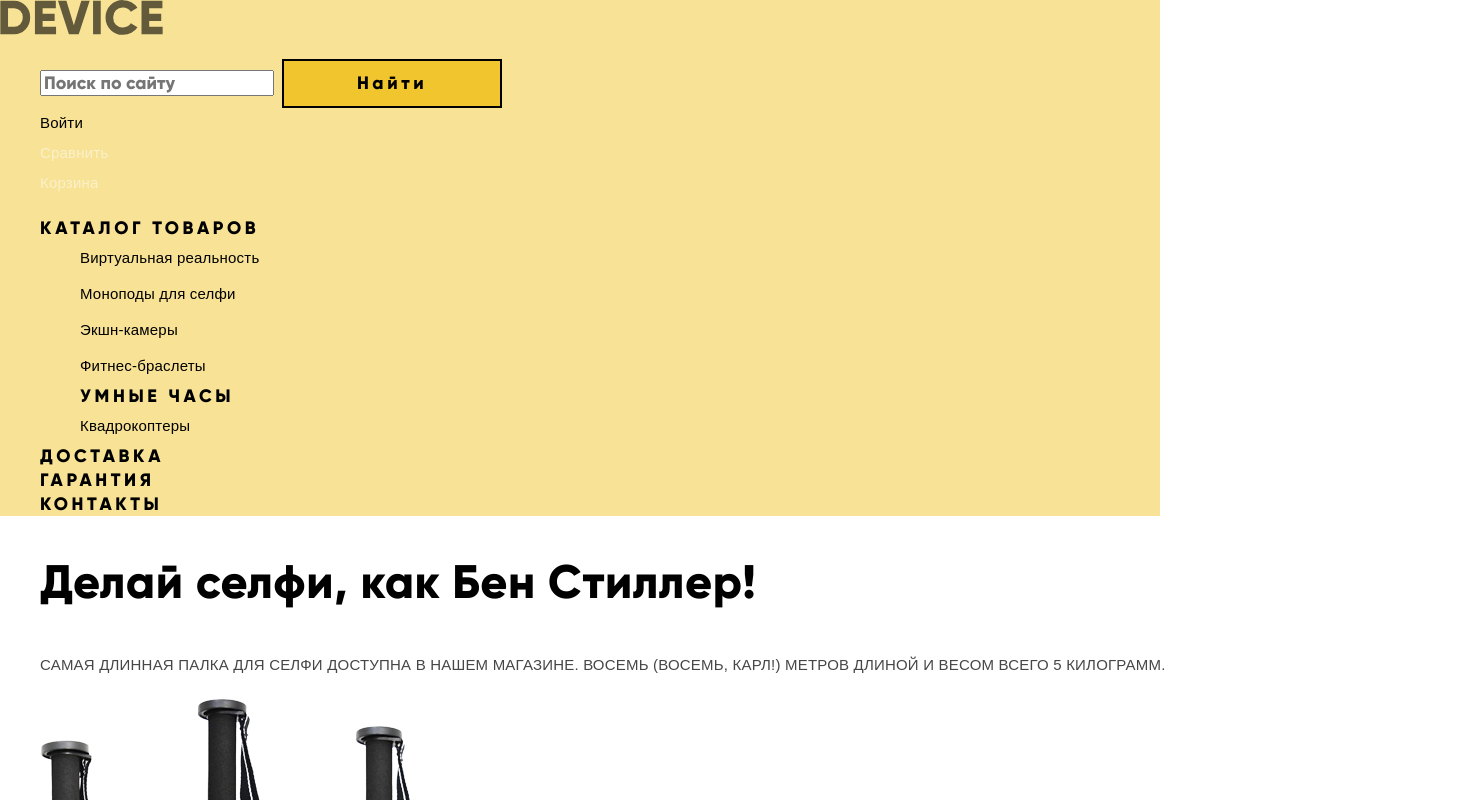
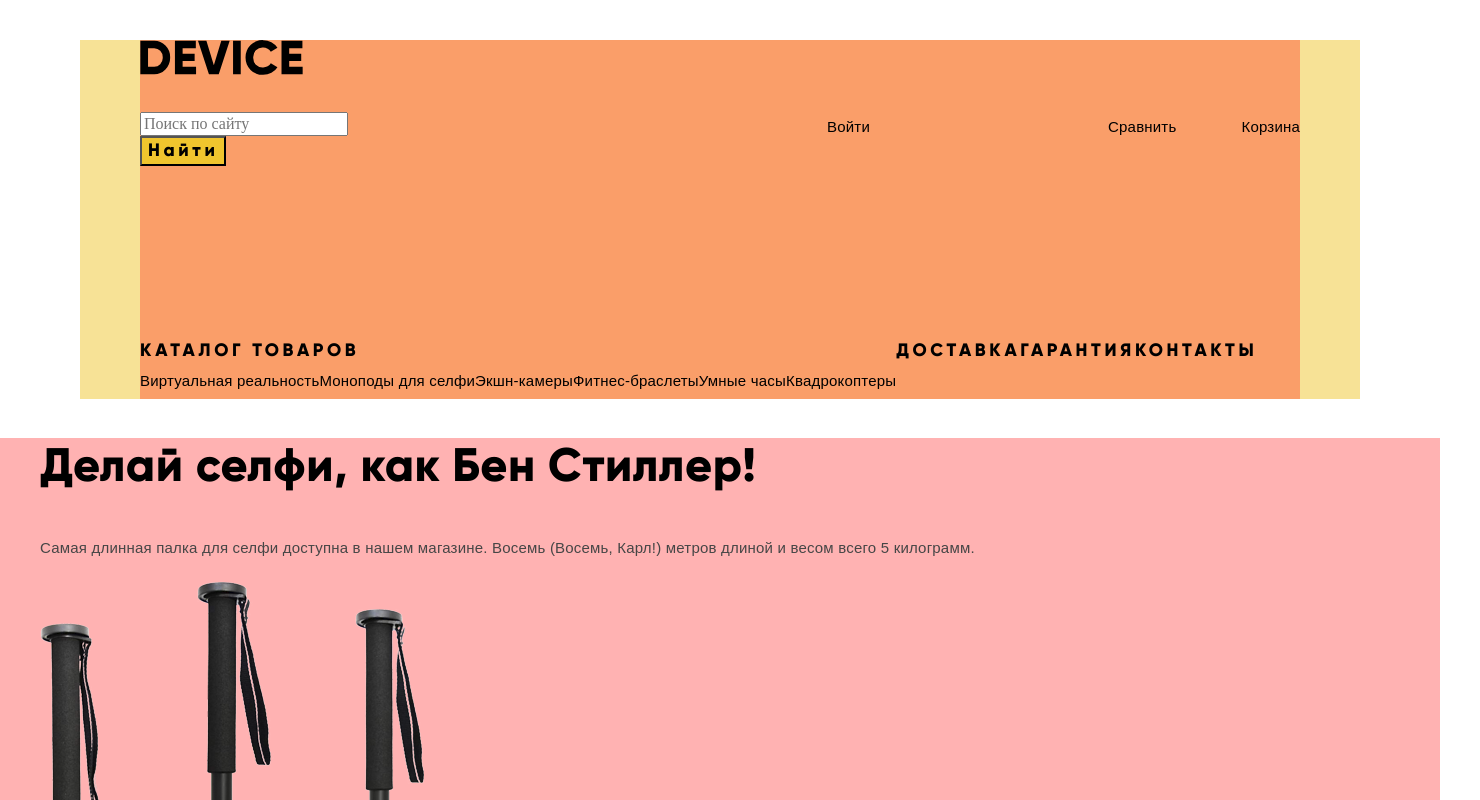
Before and after one commit to Nazira17/1068949-device-25, a plain HTML site: page index.html in a window 1280 px wide. Shown: the top 800 px of the page, 1480 px wide, since content can reach past the window. Drawn offline with nearby package versions, Linux system fonts and the light colour scheme; files whose address does not match are found by name; a web font is replaced by a local one.

Commit message:
Add change style.css flexbox

```diff
--- a/css/style.css
+++ b/css/style.css
@@ -8,12 +8,144 @@
 
 @font-face {
   font-family:"OpenSans-Light";
-  src: url("../fonts/Open_Sans_Light/OpenSans-Light.woff") format("woff"), url("../fonts/Open_Sans_Light/OpenSans-Light.ttf") format("truetype");
+  src: url("../fonts/Open_Sans_Light/OpenSans-Light.woff2") format("woff2"), url("../fonts/Open_Sans_Light/OpenSans-Light.ttf") format("truetype");
   font-weight:normal;
   font-style:normal;
 }
 
 
+
+html,
+body {
+  min-width: 1440px;
+  min-height: 2795px;
+  background-color: #ffffff;
+}
+
+.main-header {
+  /*width: 1160px;*/
+  /*height: 299px;*/
+  /*min-height: 299px;*/
+  margin: 0 auto;
+  padding: 0 60px;
+  margin-top: 40px;
+
+}
+
+
+.main-navigation {
+  display: flex;
+  flex-direction: column;
+
+  /*!* Временно для сетки *!*/
+  min-height: 299px;
+
+}
+
+.navigations {
+  display: flex;
+  margin-right: auto;
+}
+
+.navigations img {
+  margin-right: 20px;
+}
+
+
+.main-header-logo {
+  width: 163px;
+  height: 35px;
+  margin-bottom: 37px;
+
+}
+
+.user-navigation {
+  display:flex;
+  margin: 0;
+  padding: 0;
+  margin-bottom: 50px;
+  list-style: none;
+
+}
+.user-navigation a {
+  font-family: "OpenSans-Light", Arial, sans-serif;
+  font-size: 15px;
+  font-weight: 300;
+  font-style: normal;
+  font-stretch: normal;
+  line-height: 2;
+  letter-spacing: 0.2px;
+
+
+}
+
+.login-link {
+  margin-left: 420px;
+}
+
+.login-compare {
+  margin-left: 238px;
+}
+
+.login-cart {
+  margin-left: 65px;
+}
+
+.site-navigation {
+  display:flex;
+  margin: 0;
+  padding: 0;
+  list-style: none;
+}
+
+.site-navigation a {
+  font-family: "Gilroy", Arial, sans-serif;
+  font-size: 18px;
+  font-weight: 800;
+  font-style: normal;
+  font-stretch: normal;
+  line-height: 1.33;
+  letter-spacing: 3.6px;
+  text-transform: uppercase;
+
+
+}
+
+.delivery {
+  margin-left: 326px;
+}
+
+.warranty {
+  margin-left: 38px;
+}
+
+.contacts{
+  margin-left: 114px;
+}
+
+
+.catalog-list-items {
+  display:flex;
+  justify-content: space-between;
+
+  padding: 0;
+  margin: 0;
+}
+
+.catalog-list-items a {
+  font-family: "OpenSans-Light", Arial, sans-serif;
+  font-size: 15px;
+  font-weight: 300;
+  font-style: normal;
+  font-stretch: normal;
+  line-height: 2.4;
+  letter-spacing: 0.2px;
+  text-align: left;
+  text-transform: none;
+
+
+}
+/---------------------------/
 
 body {
   margin: 0;
@@ -23,7 +155,6 @@ body {
   font-size: 18px;
   line-height: 24px;
   font-weight: 800;
-  text-transform: uppercase;
   font-style: normal;
   font-stretch: normal;
   letter-spacing: 3.6px;
@@ -32,6 +163,12 @@ body {
   background-color: #ffffff;
 
 }
+
+
+body > * > * {
+  background: rgba(255, 0, 0, 0.3) ;
+}
+
 
 a {
   text-decoration: none;
@@ -60,16 +197,15 @@ a {
 }
 
 .button {
-  width: 85px;
-  height: 49px;
-  border: solid 2px #000000;
+  /*width: 85px;*/
+  /*height: 49px;*/
+  /*border: solid 2px #000000;*/
 
 }
 
 
 .button-slide,
 .button {
-  width: 220px;
   background-color: #f0c52e;
   font-family: "Gilroy", Arial, sans-serif;
   font-size: 18px;
@@ -119,8 +255,6 @@ a {
 
 .login-link {
   font-family: "OpenSans-Light", Arial, sans-serif;
-  width: 42px;
-  height: 11px;
   font-size: 15px;
   font-weight: 300;
   font-style: normal;
@@ -135,8 +269,6 @@ a {
 
 .login-compare {
   font-family: "OpenSans-Light", Arial, sans-serif;
-  width: 69px;
-  height: 15px;
   font-size: 15px;
   font-weight: 300;
   font-style: normal;
@@ -379,7 +511,6 @@ a {
 
 
 .services-slide {
-  width: 1440px;
   background-color: #e5e5e5;
 
 }
@@ -428,22 +559,18 @@ a {
 
 }
 
-.category-item img {
-  width: 160px;
-  /*opacity: 0.5;*/
-  background-color: rgba(240, 197, 46, 0.5);
-}
+/*.category-item img {*/
+/*  background-color: rgba(240, 197, 46, 0.5);*/
+/*}*/
 
 
 .category-item img:hover,
 .category-item img:focus {
-  width: 160px;
   background-color: #f0c52e;
 }
 
 
 .category-item img:active {
-  width: 97px;
   object-fit: contain;
   opacity: 0.3;
 }
@@ -451,22 +578,18 @@ a {
 
 .brand img:hover,
 .brand img:focus {
-  width: 260px;
   object-fit: contain;
 }
 
 .brand {
-  width: 260px;
   object-fit: contain;
   opacity: 0.2;
   background-blend-mode: color;
-  background-image: linear-gradient(to bottom, #000000, #000000);
 
 }
 
 
 .main-footer {
-  width: 1440px;
   background-color:#464646;
 }
 
@@ -611,10 +734,11 @@ a {
 
 }
 
-.user-name,
-.login-quit,
-.login-compare,
-.login-cart {
+.user-name.footer,
+.login-quit.footer,
+.login-compare.footer,
+.login-cart.footer,
+.login-link.footer {
   opacity: 0.7;
   font-family: "OpenSans-Light", Arial, sans-serif;
   font-size: 15px;
@@ -628,14 +752,16 @@ a {
 }
 
 
-.user-name:hover,
-.user-name:focus,
-.login-quit:hover,
-.login-quit:focus,
-.login-compare:hover,
-.login-compare:focus,
-.login-cart:hover,
-.login-cart:focus {
+.login-link.footer:hover,
+.login-link.footer:focus,
+.user-name.footer:hover,
+.user-name.footer:focus,
+.login-quit.footer:hover,
+.login-quit.footer:focus,
+.login-compare.footer:hover,
+.login-compare.footer:focus,
+.login-cart.footer:hover,
+.login-cart.footer:focus {
   font-family: "OpenSans-Light", Arial, sans-serif;
   font-size: 15px;
   font-weight: 300;
@@ -648,12 +774,12 @@ a {
 }
 
 
-.user-name:active,
-.login-quit:active,
-.login-compare:active,
-.login-cart:active {
-  width: 42px;
-  height: 11px;
+
+.login-link.footer:active,
+.user-name.footer:active,
+.login-quit.footer:active,
+.login-compare.footer:active,
+.login-cart.footer:active {
   opacity: 0.3;
   font-family:"OpenSans-Light", Arial, sans-serif;
   font-size: 15px;
@@ -683,8 +809,6 @@ a {
 }
 
 .footer-contacts a:active {
-  width: 117px;
-  height: 12px;
   opacity: 0.3;
   font-family: "Gilroy", Arial, sans-serif;
   font-size: 18px;
@@ -698,12 +822,16 @@ a {
 }
 
 
-.ooter-bottom a:hover,
-.ooter-bottom a:focus {git
-  width: 27px;
-  height: 35px;
+.footer-bottom a:hover,
+.footer-bottom a:focus {
   object-fit: contain;
   opacity: 0.6;
   background-color: #ffc600;
 
 }
+
+
+.item-background {
+  display: block;
+  background-color: rgba(240, 197, 46, 0.5);
+}
```
